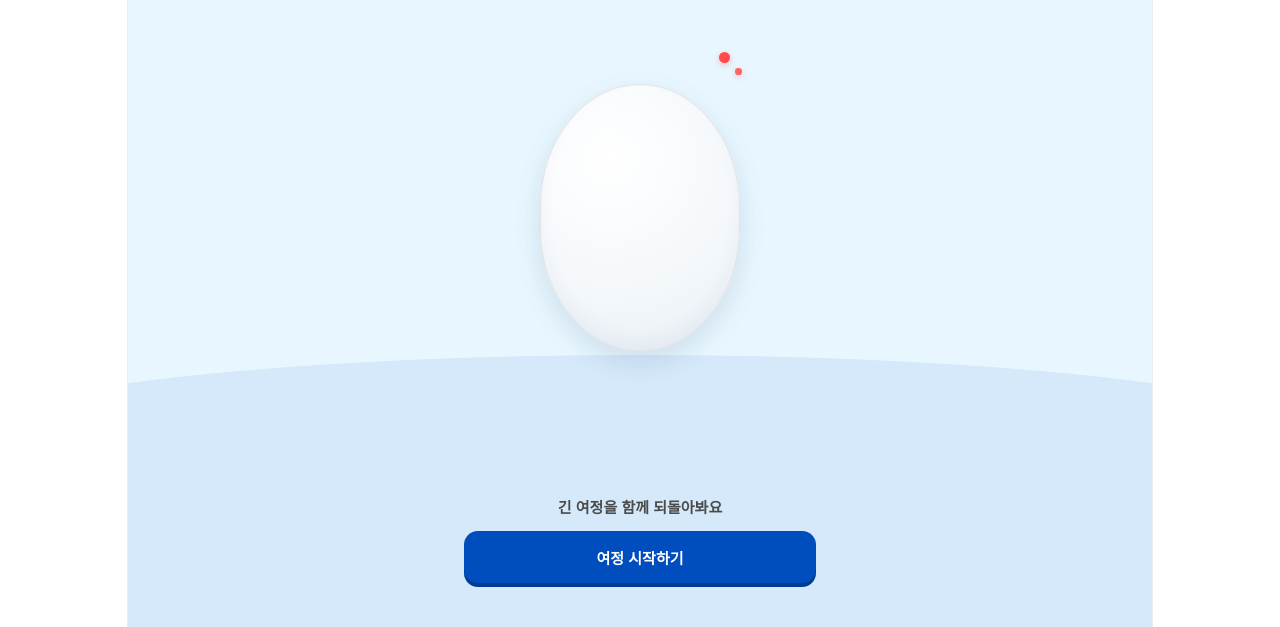
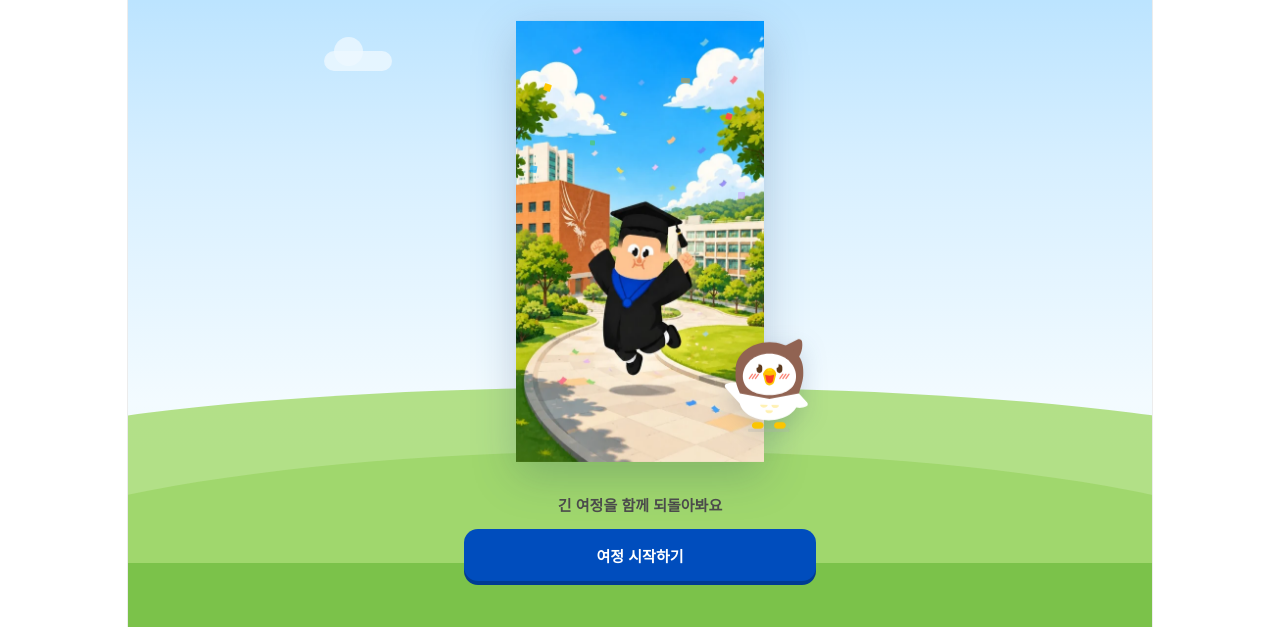
Before and after one commit to Yazii4362/BRADINGO-2026, a plain HTML site: page index.html in a window 1280 px wide. Shown: the part 173-800 px from the top of the page. Drawn offline with nearby package versions, Linux system fonts and the light colour scheme.

Commit message:
feat) 인트로를 졸업 퀘스트 오프닝 히어로로 다시 그린다
빈 알 시안 대신 브래디·이루매·코스 패스로 첫 화면의 분위기를 잡는다.

Co-authored-by: Cursor <cursoragent@cursor.com>

```diff
--- a/src/css/animations.css
+++ b/src/css/animations.css
@@ -418,7 +418,8 @@
   .screen--enter .friends-deck,
   .screen--enter .quiz-body > *,
   .screen--enter .review-body > *,
-  .intro-egg__shell,
+  .intro-cast__bradie,
+  .intro-cast__irumae,
   .lang-hero__duo,
   .cb-map-node--active .cb-map-node__asset,
   .map-path__bird,
@@ -452,7 +453,8 @@
     transition: none !important;
   }
 
-  .intro-egg__shell {
+  .intro-cast__bradie,
+  .intro-cast__irumae {
     transform: none;
     animation: none !important;
   }
--- a/src/css/screens/intro.css
+++ b/src/css/screens/intro.css
@@ -1,25 +1,127 @@
-/* —— Intro (flat sky layout, no photo hero) —— */
+/* —— Intro: graduation-quest open scene —— */
 .screen--intro {
+  --intro-sky-top: #9fd8ff;
+  --intro-sky-mid: #d7efff;
+  --intro-sky-bottom: #f3fbff;
+  --intro-hill: #7bc24a;
+  --intro-hill-far: #a7db74;
   position: relative;
   justify-content: space-between;
   align-items: center;
   overflow: hidden;
   isolation: isolate;
-  gap: var(--space-4);
-  background: var(--intro-bg, var(--ending-bg, #e8f7ff));
+  gap: var(--space-3);
+  background:
+    linear-gradient(
+      180deg,
+      var(--intro-sky-top) 0%,
+      var(--intro-sky-mid) 42%,
+      var(--intro-sky-bottom) 72%,
+      #eef9e4 100%
+    );
 }
 
-.screen--intro::before {
-  content: '';
+.intro-sky {
   pointer-events: none;
   position: absolute;
-  left: -20%;
-  right: -20%;
-  bottom: -8%;
-  height: 42%;
+  inset: 0;
   z-index: 0;
-  border-radius: 50% 50% 0 0 / 28% 28% 0 0;
-  background: color-mix(in srgb, var(--brand) 8%, var(--intro-bg, #e8f7ff));
+  overflow: hidden;
+}
+
+.intro-cloud {
+  position: absolute;
+  border-radius: 999px;
+  background: rgba(255, 255, 255, 0.78);
+  filter: blur(0.5px);
+  animation: intro-drift 16s ease-in-out infinite;
+}
+
+.intro-cloud::before,
+.intro-cloud::after {
+  content: '';
+  position: absolute;
+  border-radius: 999px;
+  background: inherit;
+}
+
+.intro-cloud--a {
+  top: 9%;
+  left: -8%;
+  width: 7.5rem;
+  height: 2.1rem;
+  animation-duration: 18s;
+}
+
+.intro-cloud--a::before {
+  width: 3.2rem;
+  height: 3.2rem;
+  left: 1.1rem;
+  top: -1.55rem;
+}
+
+.intro-cloud--a::after {
+  width: 2.4rem;
+  height: 2.4rem;
+  right: 1rem;
+  top: -1rem;
+}
+
+.intro-cloud--b {
+  top: 18%;
+  right: -6%;
+  width: 5.5rem;
+  height: 1.6rem;
+  animation-duration: 22s;
+  animation-delay: -4s;
+}
+
+.intro-cloud--b::before {
+  width: 2.4rem;
+  height: 2.4rem;
+  left: 0.8rem;
+  top: -1.15rem;
+}
+
+.intro-cloud--b::after {
+  width: 1.8rem;
+  height: 1.8rem;
+  right: 0.7rem;
+  top: -0.75rem;
+}
+
+.intro-cloud--c {
+  top: 28%;
+  left: 18%;
+  width: 4.2rem;
+  height: 1.25rem;
+  opacity: 0.7;
+  animation-duration: 20s;
+  animation-delay: -9s;
+}
+
+.intro-cloud--c::before {
+  width: 1.8rem;
+  height: 1.8rem;
+  left: 0.6rem;
+  top: -0.85rem;
+}
+
+.intro-hill {
+  position: absolute;
+  left: -18%;
+  right: -18%;
+  bottom: -12%;
+  height: 34%;
+  border-radius: 50% 50% 0 0;
+  background: var(--intro-hill);
+}
+
+.intro-hill--far {
+  bottom: 8%;
+  height: 22%;
+  background: var(--intro-hill-far);
+  opacity: 0.85;
 }
 
 .intro-brand,
@@ -36,25 +138,34 @@
   display: flex;
   flex-direction: column;
   align-items: center;
-  gap: 0.35rem;
-  padding-top: var(--space-2);
+  gap: 0.2rem;
+  padding-top: 0.35rem;
   text-align: center;
 }
 
-.intro-wordmark {
-  display: block;
-  width: min(100%, 15.5rem);
-  height: auto;
-  color: var(--brand);
+.intro-kicker {
+  margin: 0;
+  font-size: 0.8125rem;
+  font-weight: 800;
+  letter-spacing: 0.02em;
+  color: color-mix(in srgb, var(--brand) 70%, #12305c);
 }
 
-.intro-course {
+.intro-wordmark {
   margin: 0;
-  font-size: 0.9375rem;
-  font-weight: 700;
-  line-height: 1.3;
-  letter-spacing: -0.01em;
-  color: color-mix(in srgb, var(--brand) 72%, var(--text));
+  line-height: 1;
+}
+
+.intro-wordmark__mark {
+  display: inline-block;
+  font-family: Nunito, 'Noto Sans KR', sans-serif;
+  font-size: clamp(2.35rem, 11vw, 3.1rem);
+  font-weight: 900;
+  letter-spacing: 0.01em;
+  color: #fff;
+  -webkit-text-stroke: 5px var(--brand);
+  paint-order: stroke fill;
+  text-shadow: 0 4px 0 color-mix(in srgb, var(--brand) 55%, #002766);
 }
 
 .intro-hero {
@@ -62,14 +173,55 @@
   min-height: 0;
   display: grid;
   place-items: center;
+  width: 100%;
 }
 
-.intro-egg {
+.intro-stage {
   position: relative;
+  width: min(100%, 22rem);
+  height: min(48vh, 24rem);
   display: grid;
-  place-items: center;
-  width: min(58vw, 12.5rem);
-  aspect-ratio: 3 / 4;
+  place-items: end center;
+}
+
+.intro-path {
+  position: absolute;
+  left: 50%;
+  bottom: 8%;
+  z-index: 0;
+  display: flex;
+  gap: 0.55rem;
+  margin: 0;
+  padding: 0;
+  list-style: none;
+  transform: translateX(-50%) rotate(-8deg);
+}
+
+.intro-path__node {
+  width: 0.95rem;
+  height: 0.95rem;
+  border-radius: 50%;
+  background: color-mix(in srgb, var(--neutral-100) 55%, var(--locked));
+  box-shadow: 0 2px 0 rgba(18, 48, 92, 0.12);
+}
+
+.intro-path__node.is-done {
+  background: var(--feather-green-600);
+}
+
+.intro-path__node.is-active {
+  width: 1.15rem;
+  height: 1.15rem;
+  background: var(--brand);
+  box-shadow: 0 0 0 4px color-mix(in srgb, var(--brand) 22%, transparent);
+  animation: soft-pulse 1.8s ease-in-out infinite;
+}
+
+.intro-cast {
+  position: relative;
+  z-index: 1;
+  display: block;
+  width: min(72%, 15.5rem);
   margin: 0;
   padding: 0;
   border: 0;
@@ -78,60 +230,92 @@
   -webkit-tap-highlight-color: transparent;
 }
 
-.intro-egg__shell {
+.intro-cast:focus-visible {
+  outline: 2px solid var(--brand);
+  outline-offset: 6px;
+  border-radius: 1rem;
+}
+
+.intro-cast__bradie {
   display: block;
   width: 100%;
-  height: 100%;
-  border-radius: 50% / 46%;
-  background:
-    radial-gradient(120% 90% at 35% 28%, #ffffff 0%, #f4f8fb 55%, #e7eef4 100%);
-  border: 1.5px solid color-mix(in srgb, var(--neutral-500) 35%, #fff);
-  box-shadow:
-    0 10px 28px rgba(18, 48, 92, 0.12),
-    inset 0 -10px 18px rgba(18, 48, 92, 0.04);
-  animation: soft-bob 5.2s ease-in-out infinite;
+  height: auto;
+  object-fit: contain;
+  filter: drop-shadow(0 14px 22px rgba(18, 48, 92, 0.22));
+  animation: intro-bob 4.8s ease-in-out infinite;
 }
 
-.intro-egg:active .intro-egg__shell {
-  transform: scale(0.98);
+.intro-cast__irumae {
+  position: absolute;
+  right: -18%;
+  bottom: 6%;
+  width: 34%;
+  height: auto;
+  filter: drop-shadow(0 8px 12px rgba(18, 48, 92, 0.18));
+  animation: intro-bob 3.6s ease-in-out infinite;
+  animation-delay: -1.2s;
 }
 
-.intro-egg:focus-visible {
-  outline: 2px solid var(--brand);
-  outline-offset: 6px;
-  border-radius: 999px;
+.intro-confetti {
+  pointer-events: none;
+  position: absolute;
+  inset: 8% 4% 28%;
 }
 
-.intro-sparks {
+.intro-confetti i {
   position: absolute;
-  top: 18%;
-  left: calc(50% + min(22vw, 4.75rem));
-  width: 2.5rem;
-  height: 2.5rem;
-  pointer-events: none;
+  width: 0.45rem;
+  height: 0.45rem;
+  border-radius: 1px;
+  animation: intro-spark 3.4s ease-in-out infinite;
 }
 
-.intro-sparks__dot {
-  position: absolute;
-  display: block;
-  border-radius: 50%;
-  background: var(--cardinal-400);
-  box-shadow: 0 2px 6px color-mix(in srgb, var(--cardinal-400) 35%, transparent);
+.intro-confetti i:nth-child(1) {
+  top: 12%;
+  left: 8%;
+  background: var(--bee-600);
+  animation-delay: 0s;
 }
 
-.intro-sparks__dot--lg {
-  top: 0.15rem;
-  left: 0.2rem;
-  width: 0.7rem;
-  height: 0.7rem;
+.intro-confetti i:nth-child(2) {
+  top: 22%;
+  right: 10%;
+  width: 0.35rem;
+  height: 0.35rem;
+  background: var(--cardinal-400);
+  animation-delay: -0.4s;
 }
 
-.intro-sparks__dot--sm {
-  top: 1.15rem;
-  left: 1.2rem;
-  width: 0.42rem;
-  height: 0.42rem;
-  opacity: 0.85;
+.intro-confetti i:nth-child(3) {
+  top: 40%;
+  left: 2%;
+  background: var(--macaw-500);
+  animation-delay: -0.9s;
+}
+
+.intro-confetti i:nth-child(4) {
+  top: 8%;
+  right: 28%;
+  width: 0.55rem;
+  height: 0.3rem;
+  background: var(--fox-600);
+  animation-delay: -1.3s;
+}
+
+.intro-confetti i:nth-child(5) {
+  top: 48%;
+  right: 4%;
+  background: var(--beetle-300);
+  animation-delay: -1.8s;
+}
+
+.intro-confetti i:nth-child(6) {
+  top: 30%;
+  left: 28%;
+  width: 0.3rem;
+  height: 0.3rem;
+  background: var(--feather-green-600);
+  animation-delay: -2.2s;
 }
 
 .intro-footer {
@@ -140,7 +324,7 @@
   flex-direction: column;
   align-items: center;
   gap: 0.85rem;
-  padding-bottom: 0.25rem;
+  padding: 0.75rem 0 0.35rem;
 }
 
 .intro-lead {
@@ -165,3 +349,37 @@
   transform: translateY(2px);
   box-shadow: 0 2px 0 var(--primary-shadow);
 }
+
+@keyframes intro-drift {
+  0%,
+  100% { transform: translateX(0); }
+  50% { transform: translateX(18px); }
+}
+
+@keyframes intro-bob {
+  0%,
+  100% { transform: translateY(0); }
+  50% { transform: translateY(-7px); }
+}
+
+@keyframes intro-spark {
+  0%,
+  100% {
+    opacity: 0.35;
+    transform: translateY(0) rotate(0deg);
+  }
+  50% {
+    opacity: 1;
+    transform: translateY(-6px) rotate(18deg);
+  }
+}
+
+@media (prefers-reduced-motion: reduce) {
+  .intro-cloud,
+  .intro-cast__bradie,
+  .intro-cast__irumae,
+  .intro-path__node.is-active,
+  .intro-confetti i {
+    animation: none !important;
+  }
+}
--- a/src/js/screens/intro.js
+++ b/src/js/screens/intro.js
@@ -10,31 +10,54 @@ export function renderIntro(props) {
   el.className = 'screen screen--intro';
   el.dataset.screen = 'intro';
   el.innerHTML = `
+    <div class="intro-sky" aria-hidden="true">
+      <span class="intro-cloud intro-cloud--a"></span>
+      <span class="intro-cloud intro-cloud--b"></span>
+      <span class="intro-cloud intro-cloud--c"></span>
+      <span class="intro-hill"></span>
+      <span class="intro-hill intro-hill--far"></span>
+    </div>
+
     <header class="intro-brand">
-      <svg class="intro-wordmark" viewBox="0 0 280 44" role="img" aria-label="${BRAND.wordmark}">
-        <title>${BRAND.wordmark}</title>
-        <text
-          x="140"
-          y="34"
-          text-anchor="middle"
-          fill="currentColor"
-          font-family="Nunito, 'Noto Sans KR', sans-serif"
-          font-size="36"
-          font-weight="900"
-          letter-spacing="0.04em"
-        >${BRAND.wordmark}</text>
-      </svg>
-      <p class="intro-course">${t('brand.courseTitle')}</p>
+      <p class="intro-kicker">${t('brand.courseTitle')}</p>
+      <h1 class="intro-wordmark" aria-label="${BRAND.wordmark}">
+        <span class="intro-wordmark__mark">${BRAND.wordmark}</span>
+      </h1>
     </header>
 
     <div class="intro-hero">
-      <button type="button" class="intro-egg" data-action="egg" aria-label="${t('intro.eggAria')}">
-        <span class="intro-egg__shell" aria-hidden="true"></span>
-      </button>
-      <span class="intro-sparks" aria-hidden="true">
-        <i class="intro-sparks__dot intro-sparks__dot--lg"></i>
-        <i class="intro-sparks__dot intro-sparks__dot--sm"></i>
-      </span>
+      <div class="intro-stage">
+        <ol class="intro-path" aria-hidden="true">
+          <li class="intro-path__node is-done"></li>
+          <li class="intro-path__node is-done"></li>
+          <li class="intro-path__node is-active"></li>
+          <li class="intro-path__node"></li>
+          <li class="intro-path__node"></li>
+        </ol>
+
+        <button type="button" class="intro-cast" data-action="egg" aria-label="${t('intro.eggAria')}">
+          <img
+            class="intro-cast__bradie"
+            src="./assets/images/ending/hero.webp"
+            alt=""
+            width="253"
+            height="450"
+            decoding="async"
+            fetchpriority="high"
+          />
+          <img
+            class="intro-cast__irumae"
+            src="./assets/images/map/irumae.svg"
+            alt=""
+            width="131"
+            height="144"
+            decoding="async"
+          />
+          <span class="intro-confetti" aria-hidden="true">
+            <i></i><i></i><i></i><i></i><i></i><i></i>
+          </span>
+        </button>
+      </div>
     </div>
 
     <div class="intro-footer">
```
Also changed, not shown: index.html (+16 -16 lines).
